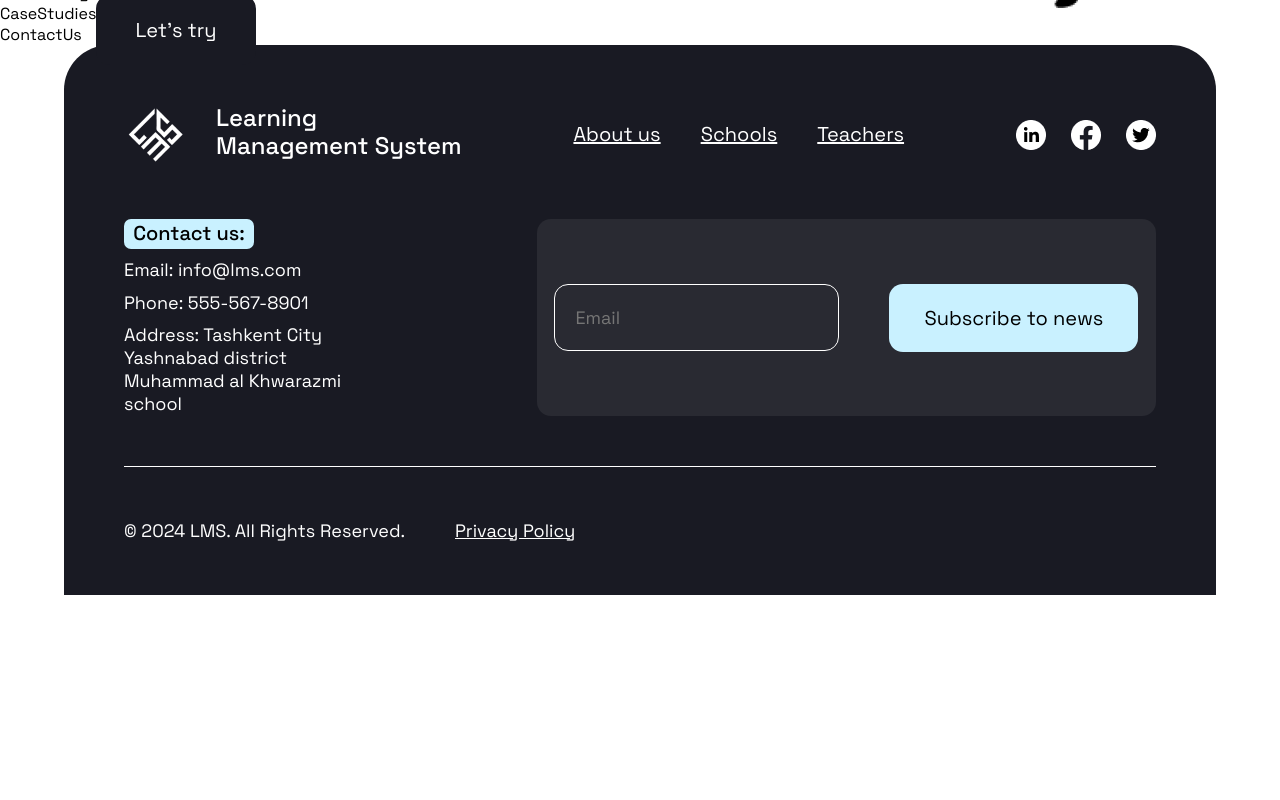
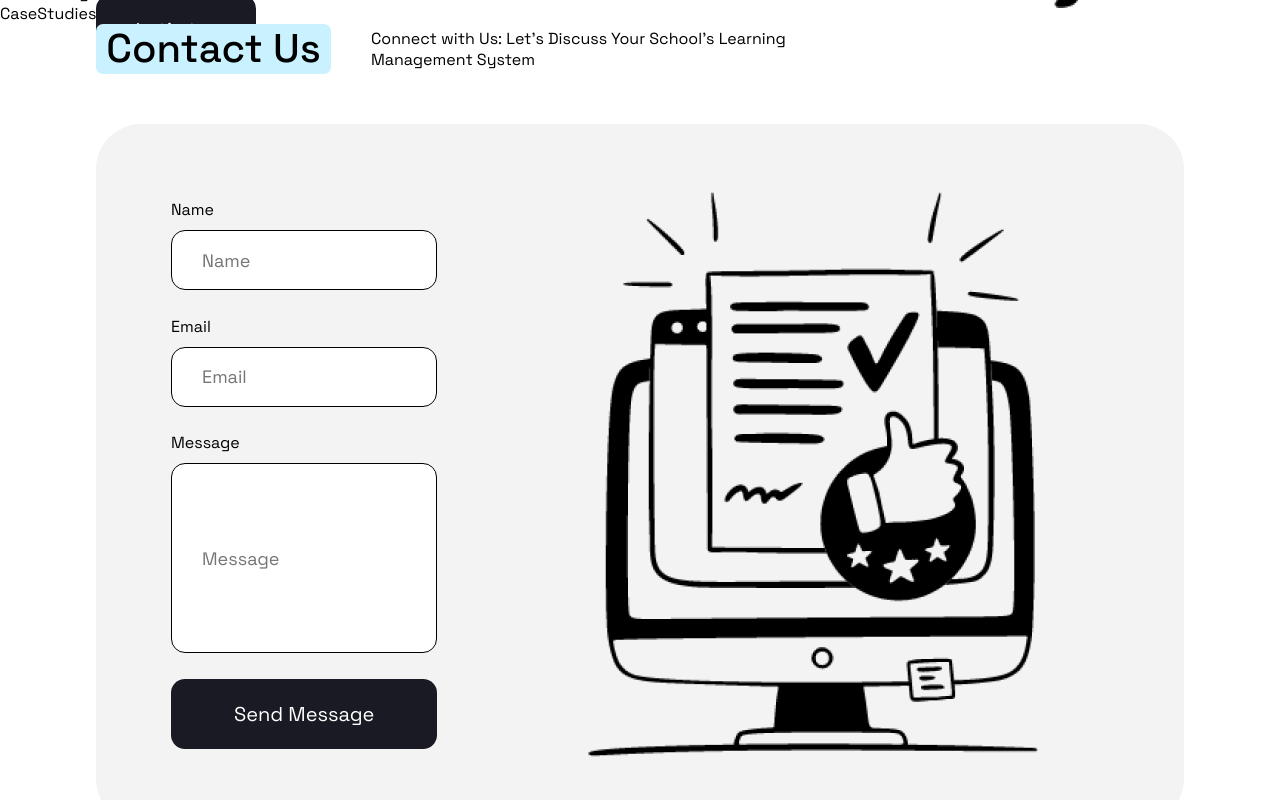
Before and after one commit to Akbarshoh404/LMS, a React (Create React App) app: page / in a window 1280 px wide. Shown: the part 860-1660 px from the top of the page. Before the commit the page ends 1455 px from the top, so only its background shows below. Built offline with nearby package versions, Linux system fonts and the light colour scheme.

Commit message:
Contact Us section

```diff
--- a/src/Pages/Landing/Home/Contact Us/index.jsx
+++ b/src/Pages/Landing/Home/Contact Us/index.jsx
@@ -1,11 +1,59 @@
-import React from 'react'
+import React from "react";
 
 import styles from "./style.module.css";
 
+import img from "../../shared/assets/images/form-img.png";
+
 const ContactUs = () => {
   return (
-    <div>ContactUs</div>
-  )
-}
+    <>
+      <div className={styles.contact}>
+        <div className={styles.container}>
+          <div className={styles.title}>
+            <div className={styles.titleName}>Contact Us</div>
+            <div className={styles.titleText}>
+              Connect with Us: Let's Discuss Your School’s Learning Management
+              System
+            </div>
+          </div>
+          <div className={styles.form}>
+            <div className={styles.form2}>
+              <div>
+                <p>Name</p>
+                <input
+                  type="text"
+                  placeholder="Name"
+                  className={styles.input1}
+                />
+              </div>
 
-export default ContactUs
+              <div>
+                <p>Email</p>
+                <input
+                  type="text"
+                  placeholder="Email"
+                  className={styles.input1}
+                />
+              </div>
+
+              <div>
+                <p>Message</p>
+                <input
+                  type="text"
+                  placeholder="Message"
+                  className={styles.input2}
+                />
+              </div>
+
+              <button>Send Message</button>
+            </div>
+
+            <img src={img} alt="" />
+          </div>
+        </div>
+      </div>
+    </>
+  );
+};
+
+export default ContactUs;
--- a/src/Pages/Landing/Home/Contact Us/style.module.css
+++ b/src/Pages/Landing/Home/Contact Us/style.module.css
@@ -0,0 +1,122 @@
+.contact {
+  height: 100vh;
+  width: 100%;
+}
+
+.container {
+  margin: auto;
+  width: 85%;
+
+  display: flex;
+  justify-content: center;
+  align-items: center;
+  flex-direction: column;
+  gap: 50px;
+}
+
+/* Title */
+
+.title {
+  width: 100%;
+  display: flex;
+  gap: 40px;
+  align-items: center;
+}
+
+.titleName {
+  width: 235px;
+  height: 50px;
+  background: rgba(201, 241, 255, 1);
+  border-radius: 7px;
+  font-family: Space Grotesk;
+  font-size: 40px;
+  font-weight: 500;
+  line-height: 51.04px;
+  text-align: left;
+
+  display: flex;
+  justify-content: center;
+  align-items: center;
+}
+
+.titleText {
+  width: 500px;
+  height: 50px;
+  display: flex;
+  align-items: center;
+  justify-content: center;
+}
+
+/* Form */
+
+.form {
+  width: 100%;
+  height: 700px;
+  background: rgba(243, 243, 243, 1);
+  border-radius: 45px;
+  padding: 75px;
+
+  display: flex;
+  justify-content: space-between;
+  align-items: center;
+  gap: 50px;
+}
+
+.form2 {
+  width: 100%;
+  height: 100%;
+  display: flex;
+  flex-direction: column;
+  justify-content: space-between;
+}
+
+.form2 button {
+  width: 90%;
+  height: 70px;
+  padding: 20px 35px 20px 35px;
+  border-radius: 14px;
+  background: rgba(25, 26, 35, 1);
+  color: white;
+  border: none;
+  font-family: Space Grotesk;
+  font-size: 20px;
+  font-weight: 400;
+  line-height: 28px;
+  text-align: center;
+}
+
+.input1 {
+  width: 90%;
+  height: 60px;
+  padding: 18px 30px 18px 30px;
+  gap: 10px;
+  border-radius: 14px;
+  border: 1px solid black;
+
+  font-family: Space Grotesk;
+  font-size: 18px;
+  font-weight: 400;
+  line-height: 22.97px;
+  text-align: left;
+}
+
+.input2 {
+  width: 90%;
+  height: 190px;
+  padding: 18px 30px 18px 30px;
+  gap: 10px;
+  border-radius: 14px;
+  border: 1px solid black;
+
+  font-family: Space Grotesk;
+  font-size: 18px;
+  font-weight: 400;
+  line-height: 22.97px;
+  text-align: left;
+}
+
+.form2 div{
+    display: flex;
+    flex-direction: column;
+    gap: 10px;
+}
--- a/src/Pages/Landing/shared/layoutes/Footer/style.module.css
+++ b/src/Pages/Landing/shared/layoutes/Footer/style.module.css
@@ -6,7 +6,7 @@
 
 .container {
   margin: auto;
-  width: 90%;
+  width: 85%;
   height: 100%;
   background: rgba(25, 26, 35, 1);
   padding: 55px 60px 50px 60px;
--- a/src/Pages/Landing/shared/layoutes/Navbar/style.module.css
+++ b/src/Pages/Landing/shared/layoutes/Navbar/style.module.css
@@ -5,7 +5,7 @@
 }
 
 .container {
-  width: 90%;
+  width: 85%;
   margin: auto;
   height: 100%;
   display: flex;
```
Also changed, not shown: src/Pages/Landing/shared/assets/images/form-img.png (added).
